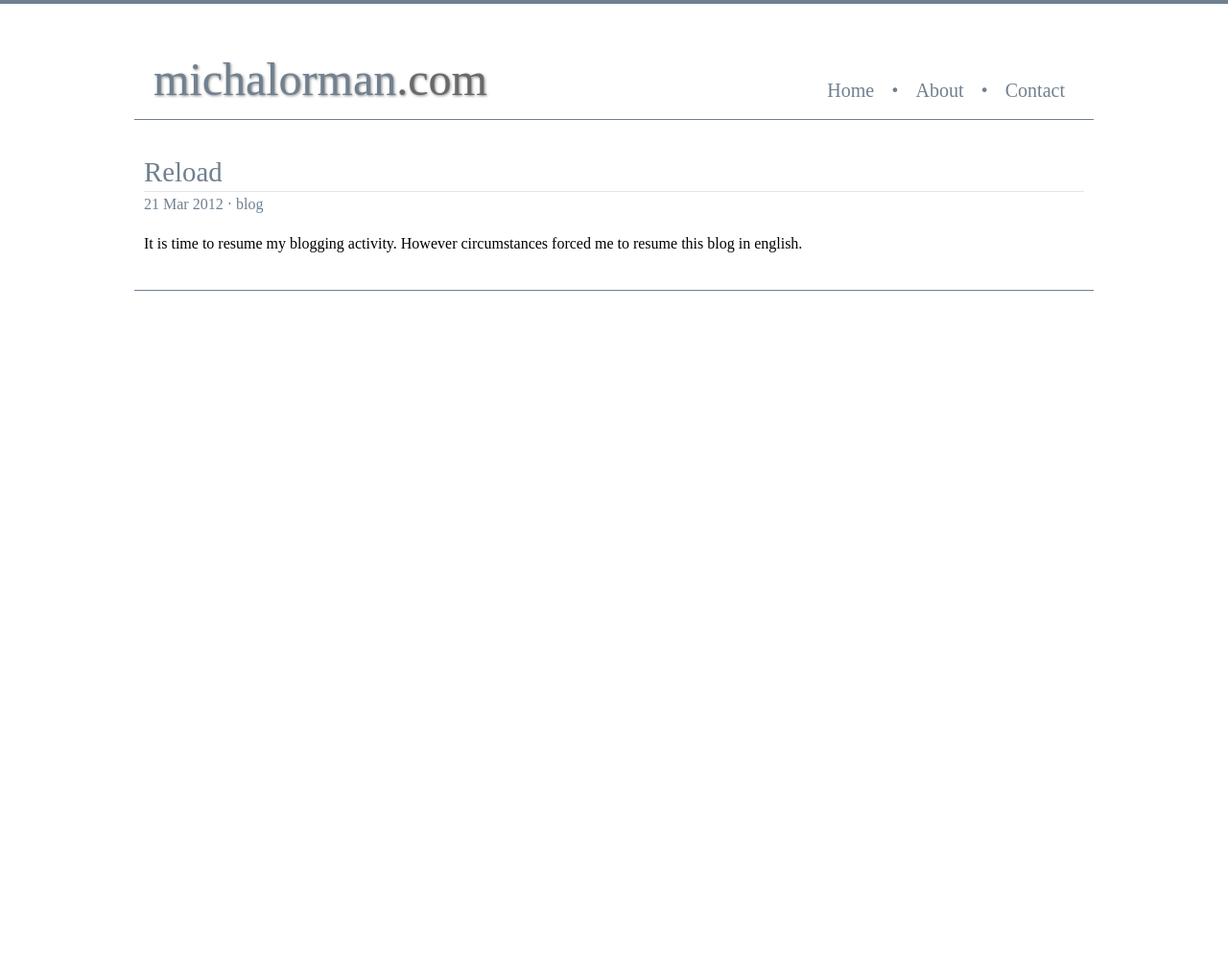
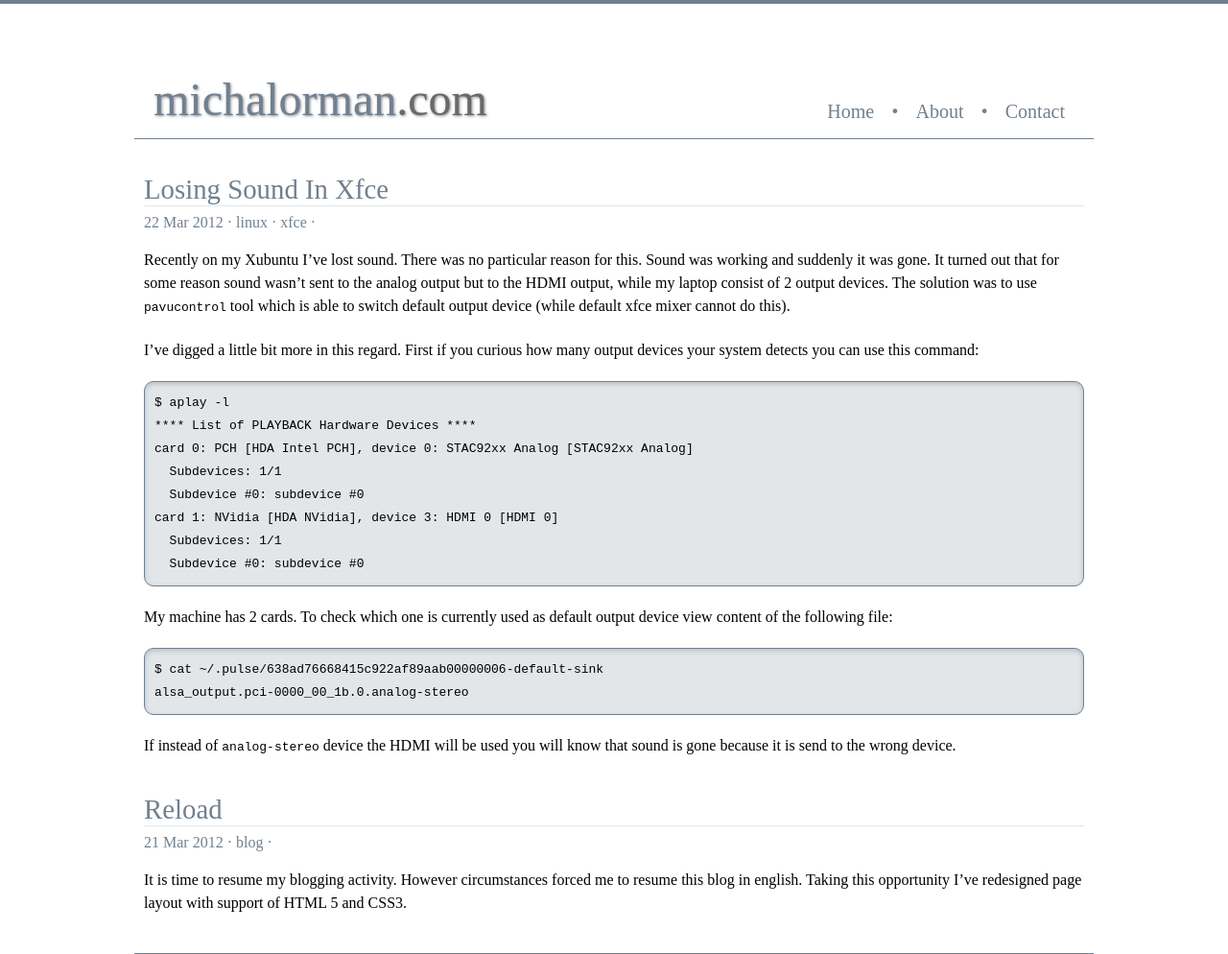
Before and after one commit to michalorman/michalorman.github.com, a Jekyll site: the page built from index.html, in a window 1280 px wide. Shown: the whole page at 96% size. Built offline with Jekyll 4.4.1, drawn with Linux system fonts in a browser that asks for light colours; Markdown is read by kramdown in place of the engine named in the settings; before the commit the page ends 900 px from its top, so only the background shows below that.

Commit message:
Added new post. Updated layout.

```diff
--- /dev/null
+++ b/_includes/post-div.html
@@ -0,0 +1,17 @@
+<div class="post">
+  <header>
+    <h1>
+      <a href="{{ page.url }}">{{ page.title }}</a>
+    </h1>
+    <h3>
+      {{ page.date | date_to_string }} &middot;
+      {% for tag in page.tags %}
+      <a href="/tags/{{ tag }}">{{ tag }}</a> &middot;
+      {% endfor %}
+    </h3>
+  </header>
+
+  <section>
+    {{ content }}
+  </section>
+</div>
--- a/_layouts/default.html
+++ b/_layouts/default.html
@@ -43,6 +40,8 @@
     </section>
 
     <footer id="main-foot">
+      <div id="recent-posts">
+      </div>
     </footer>
   </body>
 </html>
--- a/_layouts/post.html
+++ b/_layouts/post.html
@@ -1,4 +1,4 @@
 ---
 layout: default
 ---
-{% assign body = content %}{% include section-post.html %}
+{% include post-div.html %}
--- a/_posts/2012-03-21-reload.md
+++ b/_posts/2012-03-21-reload.md
@@ -3,4 +3,5 @@ layout: post
 tags: [blog]
 ---
 It is time to resume my blogging activity. However circumstances
-forced me to resume this blog in english.
+forced me to resume this blog in english. Taking this opportunity I've
+redesigned page layout with support of HTML 5 and CSS3.
--- /dev/null
+++ b/_posts/2012-03-22-losing-sound-in-xfce.md
@@ -0,0 +1,35 @@
+---
+layout: post
+tags: [linux, xfce]
+---
+Recently on my Xubuntu I've lost sound. There was no particular reason
+for this. Sound was working and suddenly it was gone. It turned out
+that for some reason sound wasn't sent to the analog output but to the
+HDMI output, while my laptop consist of 2 output devices. The solution
+was to use `pavucontrol` tool which is able to switch default output
+device (while default xfce mixer cannot do this).
+
+I've digged a little bit more in this regard. First if you curious how
+many output devices your system detects you can use this command:
+
+{% highlight bash %}
+$ aplay -l
+**** List of PLAYBACK Hardware Devices ****
+card 0: PCH [HDA Intel PCH], device 0: STAC92xx Analog [STAC92xx Analog]
+  Subdevices: 1/1
+  Subdevice #0: subdevice #0
+card 1: NVidia [HDA NVidia], device 3: HDMI 0 [HDMI 0]
+  Subdevices: 1/1
+  Subdevice #0: subdevice #0
+{% endhighlight %}
+
+My machine has 2 cards. To check which one is currently used as
+default output device view content of the following file:
+
+{% highlight bash %}
+$ cat ~/.pulse/638ad76668415c922af89aab00000006-default-sink
+alsa_output.pci-0000_00_1b.0.analog-stereo
+{% endhighlight %}
+
+If instead of `analog-stereo` device the HDMI will be used you will
+know that sound is gone because it is send to the wrong device.
--- a/assets/css/style.css
+++ b/assets/css/style.css
@@ -52,6 +52,7 @@ html {
 body {
   width: 1000px;
   margin: 0 auto;
+  line-height: 1.5em;
 }
 
 a {
@@ -69,6 +70,28 @@ h1 {
   border-bottom: 1px solid rgba(112, 128, 144, 0.2);
 }
 
+p {
+  margin-bottom: 20px;
+}
+
+pre {
+  font-family: monospace;
+  border: 1px solid #708090;
+  background-color: rgba(112, 128, 144, 0.2);
+  border-radius: 10px;
+  padding: 10px;
+  margin-bottom: 20px;
+  box-shadow: inset 0 2px 5px rgba(112, 128, 144, 0.4);
+}
+
+pre:hover {
+  box-shadow: 0 0 10px rgba(112, 128, 144, 0.8);
+}
+
+code {
+  font-family: monospace;
+}
+
 nav li {
   display: list-item;
 }
@@ -77,7 +100,7 @@ nav li {
   border-bottom: 1px solid #708090;
   overflow: hidden;
   position: relative;
-  height: 120px;
+  height: 140px;
   margin-bottom: 40px;
 }
 
@@ -89,7 +112,7 @@ nav li {
 
 #main-head nav li {
   float: left;
-  height: 110px;
+  height: 130px;
   position: relative;
 }
 
@@ -98,20 +121,20 @@ nav li {
   color: #708090;
   margin: 0 5px;
   position: relative;
-  top: 70px;
+  top: 100px;
 }
 
 #main-head nav li a {
   position: relative;
-  top: 80px;
+  top: 100px;
 }
 
 #main-head nav li.item {
-  transition: all 500ms;
-  -webkit-transition: all 500ms;
-  -moz-transition: all 500ms;
-  -o-transition: all 500ms;
-  -ms-transition: all 500ms;
+  transition: background-color 500ms;
+  -webkit-transition: background-color 500ms;
+  -moz-transition: background-color 500ms;
+  -o-transition: background-color 500ms;
+  -ms-transition: background-color 500ms;
   border-bottom-left-radius: 7px;
   border-bottom-right-radius: 7px;
   padding: 0 10px;
@@ -126,7 +149,7 @@ nav li {
   color: #708090;
   text-shadow: 1px 1px 3px #888;
   position: absolute;
-  top: 55px;
+  top: 88px;
   left: 20px;
 }
 
@@ -143,8 +166,12 @@ nav li {
   padding: 0 10px;
 }
 
+.post {
+  margin-bottom: 40px;
+}
+
 .post header h3 {
   color: #708090;
-  margin-bottom: 20px;
+  margin-bottom: 10px;
   padding: 5px 0;
 }
--- a/index.html
+++ b/index.html
@@ -1,6 +1,9 @@
 ---
 layout: default
 ---
-<div id="recent-posts">
-  {% for page in site.posts limit:5 %}{% assign body = page.content %}<div class="recent-post">{% include section-post.html %}</div>{% endfor %}
+<div>
+  {% for page in site.posts limit:5 %}
+  {% assign content = page.content %}
+  {% include post-div.html %}
+  {% endfor %}
 </div>
```
Also changed, not shown: other parts of _layouts/default.html (+0 -3 lines).
